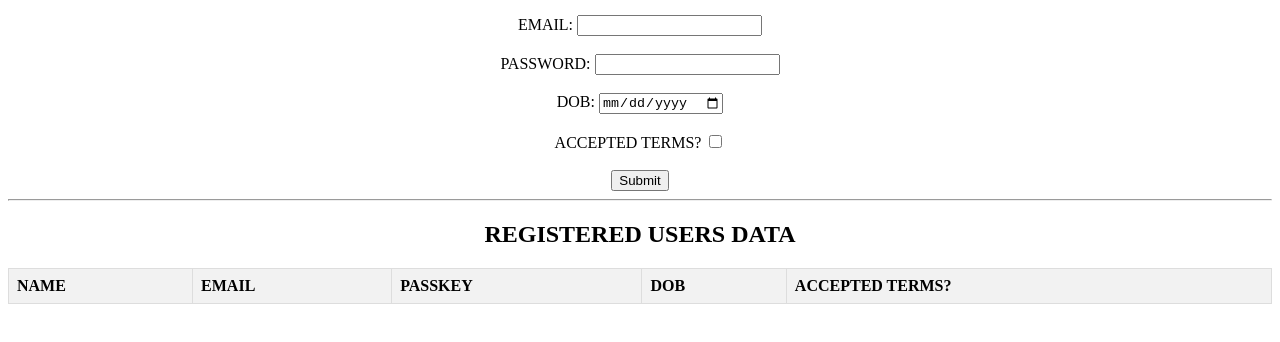
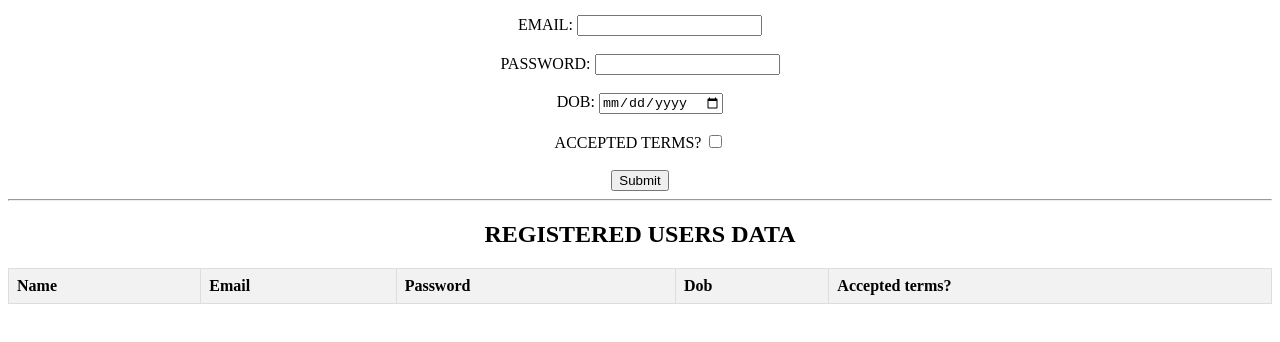
Before and after one commit to BadrigariPoojitha/wd101, a plain HTML site: page index.html in a window 1280 px wide. Shown: the part 104-446 px from the top of the page. Drawn offline with Linux system fonts and the light colour scheme.

Commit message:
Update index.html

```diff
--- a/index.html
+++ b/index.html
@@ -46,11 +46,11 @@
   <table id="usersTable">
     <thead>
       <tr>
-        <th>NAME</th>
-        <th>EMAIL</th>
-        <th>PASSKEY</th>
-        <th>DOB</th>
-        <th>ACCEPTED TERMS?</th>
+        <th>Name</th>
+        <th>Email</th>
+        <th>Password</th>
+        <th>Dob</th>
+        <th>Accepted terms?</th>
       </tr>
     </thead>
     <tbody id="usersTableBody"></tbody>
```
